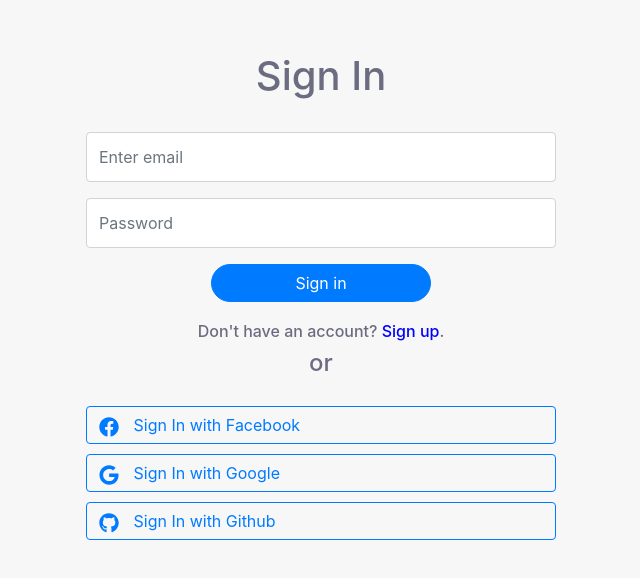
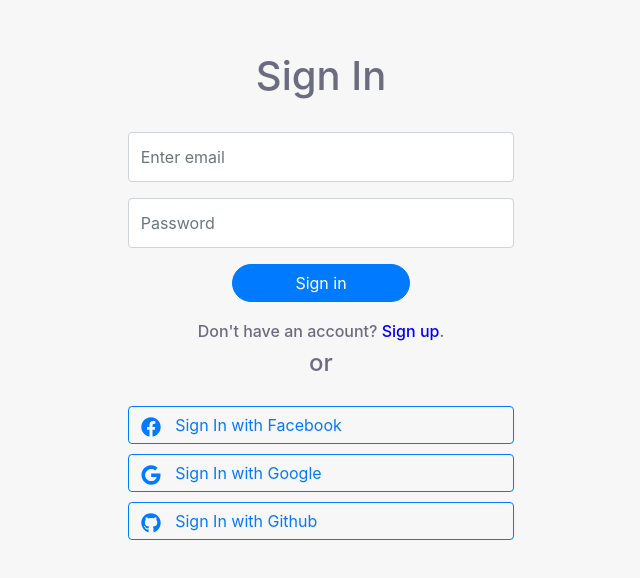
Before and after one commit to giselesousar/user-management-firebase, a React (Create React App) app in the folder web/: page /sign-in in a window 1280 px wide. Shown: the part 104-682 px from the top of the page, without its empty margins (319-959 px from the left). Built offline with nearby package versions, Linux system fonts and the light colour scheme; the HTML template or start-up script is replaced by a standard one.

Commit message:
fix bootstrap

```diff
--- a/web/src/layouts/Minimal/index.js
+++ b/web/src/layouts/Minimal/index.js
@@ -5,11 +5,13 @@ export default function Minimal(props){
     const { children } = props;
 
     return(
-        <Container fluid style={{
+        <Container
+        xs={12}
+        fluid style={{
             display: "flex",
             justifyContent: "center",
             alignItems: "center",
-            minHeight: "100vh"
+            minHeight: "100vh",
         }}>
             {children}
         </Container>
--- a/web/src/pages/SignIn/index.js
+++ b/web/src/pages/SignIn/index.js
@@ -13,9 +13,12 @@ export default function SignIn() {
     }
     return (
         <Minimal>
-            <Container style={{
-                width: "40%"
-            }}>
+            <Col
+                 xs={12}
+                 lg={4}
+                 md={10}
+                 sm={10}
+            >
                 <Container style={{
                     display: "flex",
                     justifyContent: "center",
@@ -90,7 +93,7 @@ export default function SignIn() {
                         </span> Sign In with Github
                     </Button>
                 </div>
-            </Container>
+            </Col>
         </Minimal>
     )
 }
--- a/web/src/pages/SignUp/index.js
+++ b/web/src/pages/SignUp/index.js
@@ -14,9 +14,12 @@ export default function SignUp() {
 
     return (
         <Minimal>
-            <Container style={{
-                width: "40%"
-            }}>
+            <Col
+                 xs={12}
+                 lg={4}
+                 md={10}
+                 sm={10}
+            >
                 <Container style={{
                     display: "flex",
                     justifyContent: "center",
@@ -100,7 +103,7 @@ export default function SignUp() {
                         </span> Sign Up with Github
                     </Button>
                 </div>
-            </Container>
+            </Col>
         </Minimal>
     )
 }
```
